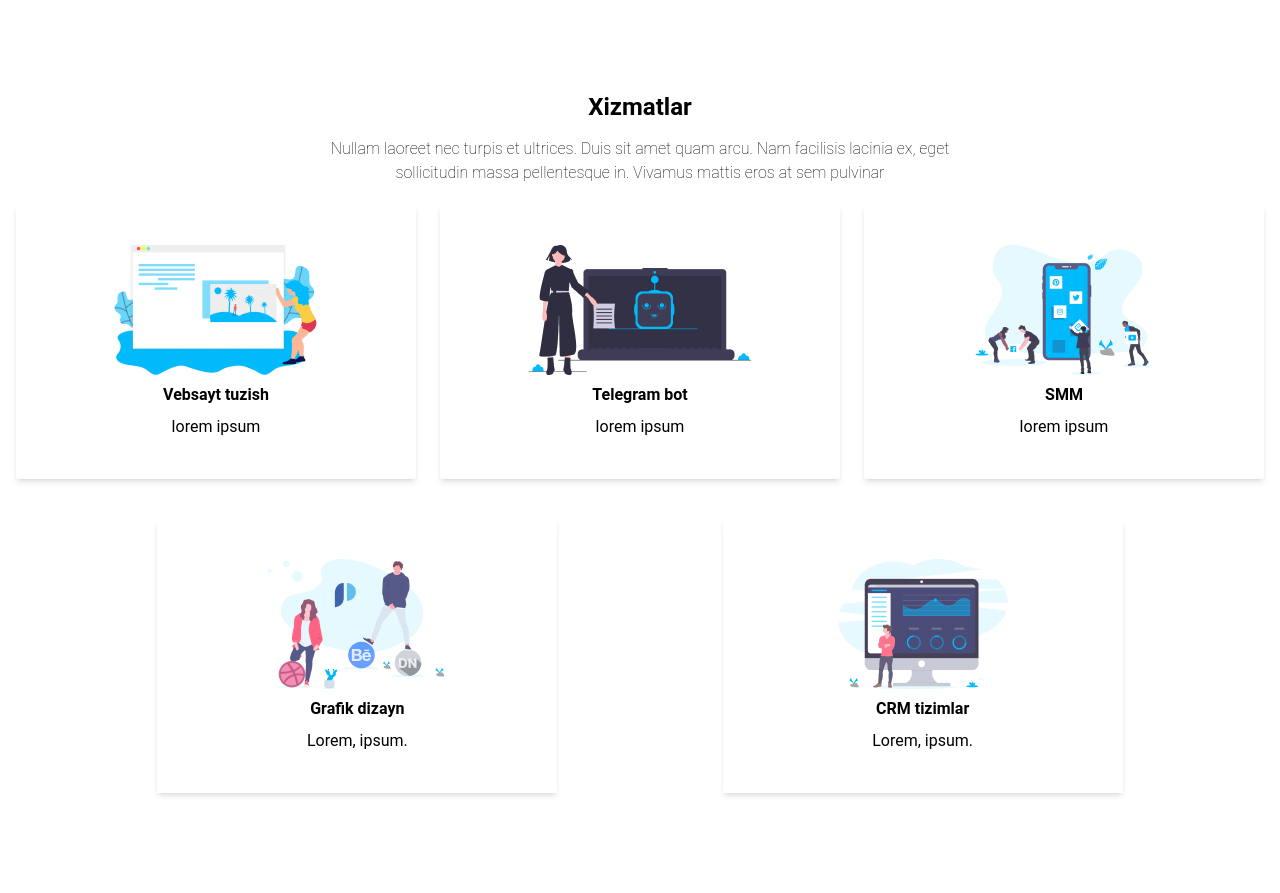
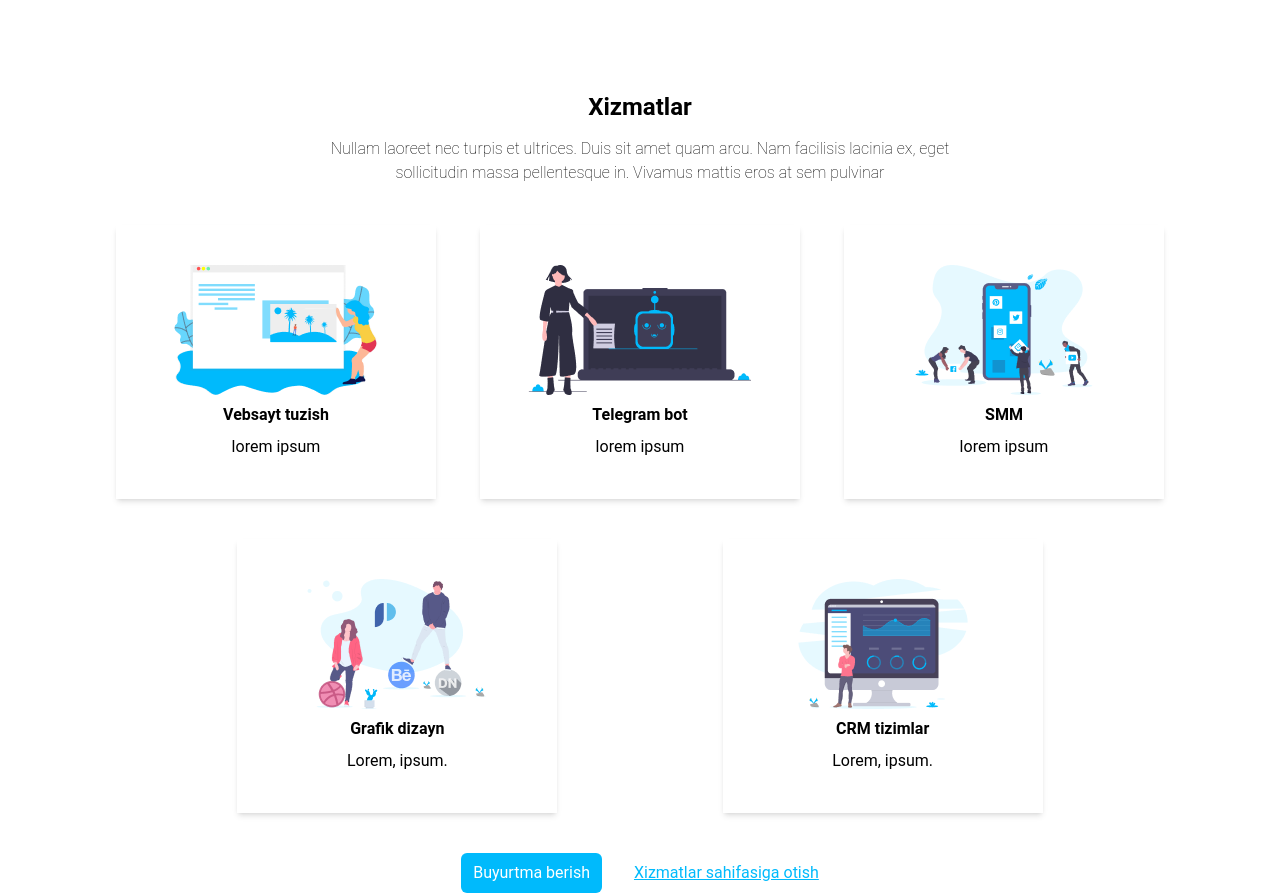
Before and after one commit to behzod6737/Pixer-second-project, a website: page src/index.html in a window 1280 px wide. Shown: the part 389-1282 px from the top of the page. Before the commit the page ends 1202 px from the top, so only its background shows below. Drawn offline with Linux system fonts and the light colour scheme.

Commit message:
next commit

```diff
--- a/src/index.html
+++ b/src/index.html
@@ -47,7 +47,7 @@
         </div>
     </main>
 
-    <section class="mx-auto">
+    <section class="mx-auto max-w-[1120px] w-full">
         <h2 class="text-center font-bold py-3 text-[24px]">Xizmatlar</h2>
         <p class="text-center  text-[16px] font-thin leading-6 ">Nullam laoreet nec turpis et ultrices. Duis sit amet
             quam arcu. Nam facilisis lacinia ex, eget <br>
@@ -56,35 +56,47 @@
             pellentesque in. Vivamus mattis eros at sem pulvinar</p>
 
 
-   <div class="wrapper flex flex-wrap justify-evenly items-center gap-y-10  my-5  mx-auto ">
+        <div class="wrapper flex flex-wrap justify-evenly items-center gap-y-10  my-10 mx-auto ">
 
-       <div class="w-[320px] shadow-md p-6 py-10 flex flex-col items-center justify-start gap-2 xl:w-[400px] tel:mx-2  ">
+            <div
+                class="w-[320px] shadow-md p-6 py-10 flex flex-col items-center justify-start gap-2 tel:mx-2  ">
                 <img src="../images for pixer/website-illustration.png" alt="">
                 <h4 class="font-bold">Vebsayt tuzish</h4>
                 <p>lorem ipsum</p>
             </div>
-        <div class="w-[320px] shadow-md p-6 py-10 flex flex-col items-center justify-start gap-2 xl:w-[400px] tel:mx-2 ">
+            <div
+                class="w-[320px] shadow-md p-6 py-10 flex flex-col items-center justify-start gap-2 tel:mx-2 ">
                 <img src="../images for pixer/bot-illustration.png" alt="">
                 <h4 class="font-bold">Telegram bot</h4>
                 <p>lorem ipsum</p>
             </div>
-        <div class="w-[320px] shadow-md p-6 py-10 flex flex-col items-center justify-start gap-2 xl:w-[400px] tel:mx-2 ">
+            <div
+                class="w-[320px] shadow-md p-6 py-10 flex flex-col items-center justify-start gap-2 tel:mx-2 ">
                 <img src="../images for pixer/smm-illustration.png" alt="">
                 <h4 class="font-bold">SMM</h4>
                 <p>lorem ipsum</p>
             </div>
-        <div class="w-[320px] shadow-md p-6 py-10 flex flex-col items-center justify-start gap-2 xl:w-[400px] tel:mx-2 ">
+            <div
+                class="w-[320px] shadow-md p-6 py-10 flex flex-col items-center justify-start gap-2 tel:mx-2 ">
                 <img src="../images for pixer/design-illustration.png" alt="">
                 <h4 class="font-bold">Grafik dizayn</h4>
                 <p>Lorem, ipsum.</p>
             </div>
-        <div class="w-[320px] shadow-md p-6 py-10 flex flex-col items-center justify-start gap-2 xl:w-[400px] tel:mx-2 ">
+            <div
+                class="w-[320px] shadow-md p-6 py-10 flex flex-col items-center justify-start gap-2 tel:mx-2 ">
                 <img src="../images for pixer/crm-illustration.png" alt="">
                 <h4 class="font-bold">CRM tizimlar</h4>
                 <p>Lorem, ipsum.</p>
             </div>
         </div>
+
+        <div class="flex justify-center items-center gap-8 tel:flex-col sm:flex-row">
+            <a href="index.html" class="btn px-3 py-2 rounded-md bg-primary text-white w-fit text-[16px]  ">Buyurtma berish</a>
+            <a href="index.html " class="text-primary underline decoration-solid ">Xizmatlar sahifasiga otish</a>
+        </div>
     </section>
+
+
 </body>
 
 </html>
--- a/tailwind.config.js
+++ b/tailwind.config.js
@@ -13,7 +13,7 @@ module.exports = {
   content: ["./src/**/*.{html,js}"],
   theme: {
     screens: {
-      tel: "320px",
+      tel: "270px",
 
       sm: "640px",
       // => @media (min-width: 640px) { ... }
```
Also changed, not shown: dist/output.css. Lines whose indentation alone changed are shown as unchanged.
